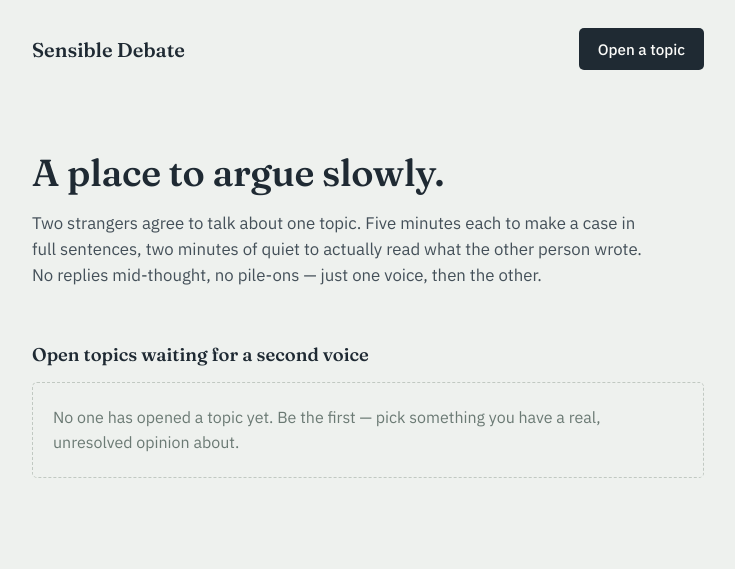
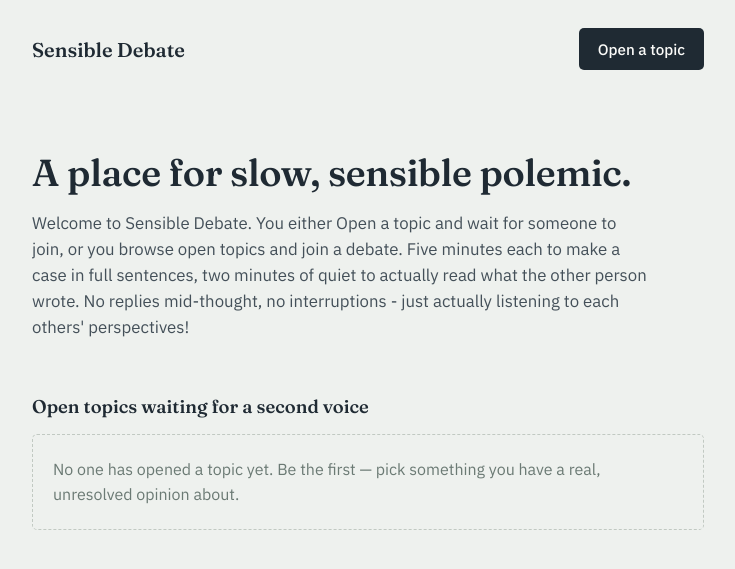
Before and after one commit to 55abhilash/sensible-debate-v2, a FastAPI app: page / in a window 1280 px wide. Shown: the top 569 px of the page, without its empty margins (272-1007 px from the left). Run offline with FastAPI, Linux system fonts and the light colour scheme; data that the repository does not hold is empty; parts of the project's set-up code (start-up, migrations or seed data) failed here and were passed over.

Commit message:
Updated index.html

```diff
--- a/app/templates/index.html
+++ b/app/templates/index.html
@@ -4,18 +4,25 @@
 {% endblock %}
 {% block content %}
 <section class="hero">
-    <h1>A place to argue slowly.</h1>
+  <h1>A place for slow, sensible polemic.</h1>
   <p class="lede">
-      Two strangers agree to talk about one topic. Five minutes each to make
-      a case in full sentences, two minutes of quiet to actually read what
-      the other person wrote. No replies mid-thought, no pile-ons — just one
-      voice, then the other.
+    Welcome to Sensible Debate. You either Open a topic
+    and wait for someone to join,
+    or you browse open topics and join a debate.
+
+    Five minutes each to make a case in full sentences,
+    two minutes of quiet to actually read what
+    the other person wrote.
+
+    No replies mid-thought, no interruptions -
+    just actually listening to each others' perspectives!
   </p>
 </section>
 
 <section class="composer" id="composer" hidden>
   <h2>Open a topic</h2>
-    <p class="hint">Write it as something you have a real, unresolved opinion about — a question with more than one reasonable answer.</p>
+  <p class="hint">Write it as something you have a real, unresolved opinion about — a question with more than one
+    reasonable answer.</p>
   <form id="composer-form">
     <label for="topic-title">Topic</label>
     <input id="topic-title" name="title" type="text" maxlength="200"
```
Lines whose indentation alone changed are shown as unchanged.
